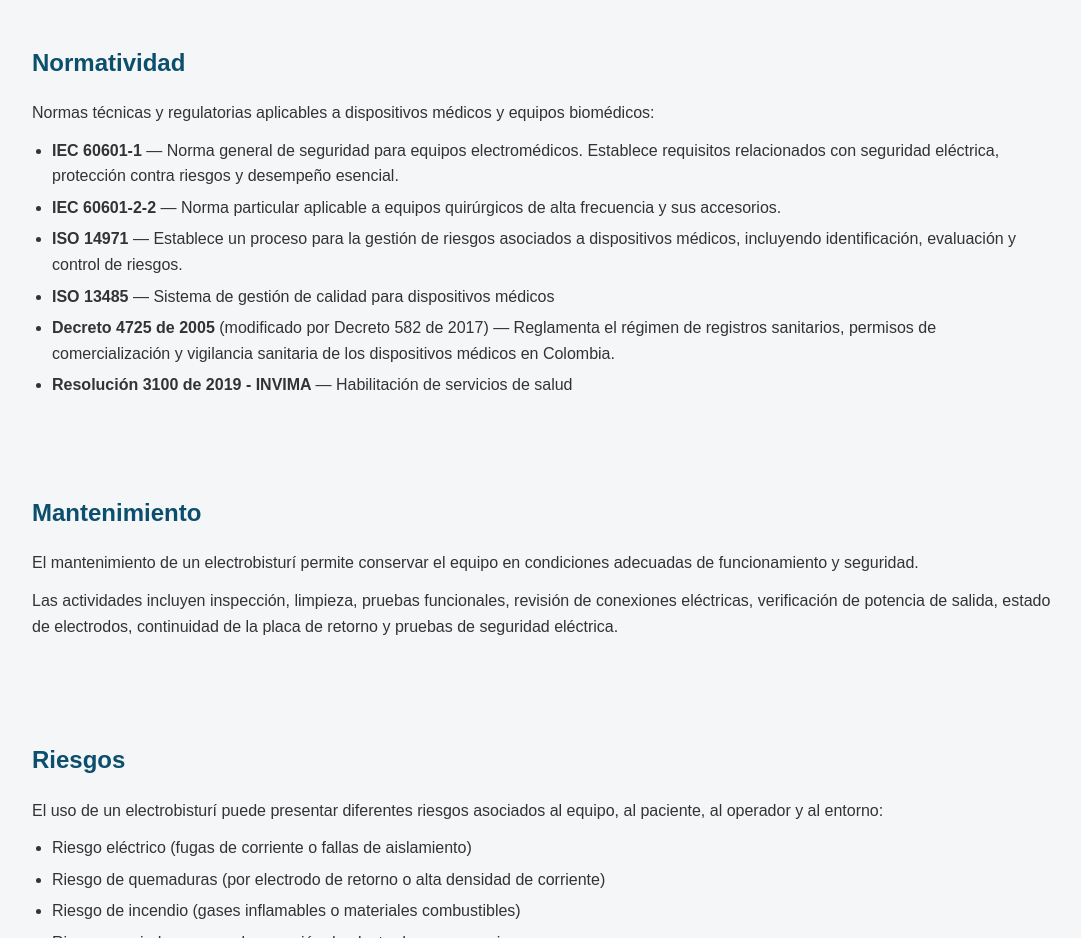
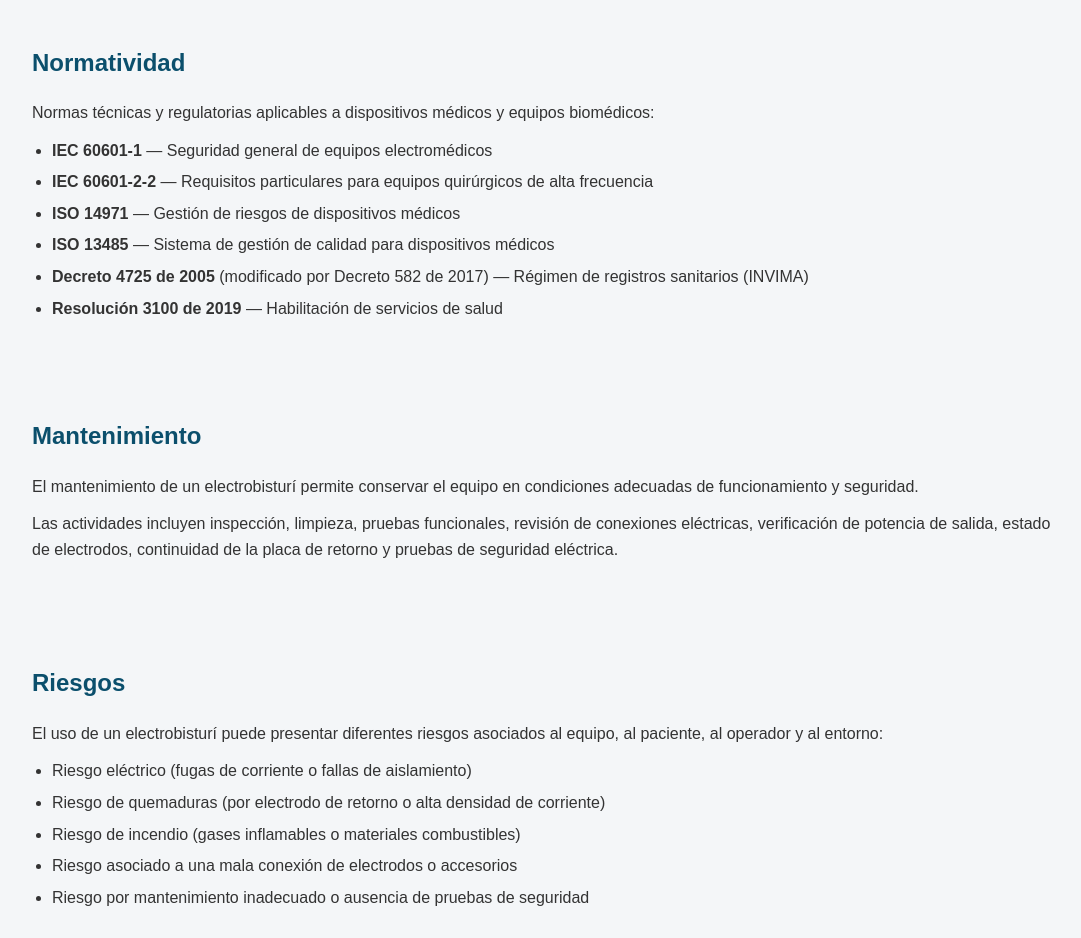
Before and after one commit to Sun-Max13/Electro_Safe, a plain HTML site: page index.html in a window 1280 px wide. Shown: the part 2020-2958 px from the top of the page, without its empty margins (96-1177 px from the left). Drawn offline with Linux system fonts and the light colour scheme.

Commit message:
index.html

```diff
--- a/index.html
+++ b/index.html
@@ -8,12 +8,14 @@
 </head>
 <body>
 
+    <!-- ENCABEZADO -->
     <header>
         <h1>ElectroSafe</h1>
         <p>Plataforma de Gestión y Consulta del Electrobisturí</p>
         <p>Valleylab Force FX · Medtronic</p>
     </header>
 
+    <!-- MENÚ -->
     <nav>
         <a href="#inicio">Inicio</a>
         <a href="#equipo">Equipo</a>
@@ -25,12 +27,14 @@
         <a href="#documentos">Documentos</a>
     </nav>
 
+    <!-- INICIO -->
     <section id="inicio">
         <h2>Bienvenido a ElectroSafe</h2>
         <p>ElectroSafe es una plataforma web desarrollada para organizar, consultar y presentar información relacionada con el electrobisturí como equipo biomédico.</p>
         <p>La plataforma permite consultar información técnica, normativa, mantenimiento, riesgos, diagramas y documentos relacionados con el equipo.</p>
     </section>
 
+    <!-- EQUIPO -->
     <section id="equipo">
         <h2>Equipo Biomédico</h2>
         <h3>Electrobisturí Valleylab Force FX</h3>
@@ -57,6 +61,7 @@
         <p>ElectroSafe permite organizar la información técnica del equipo, registrar mantenimientos, gestionar riesgos y conservar la trazabilidad de las intervenciones realizadas.</p>
     </section>
 
+    <!-- JUSTIFICACIÓN -->
     <section id="justificacion">
         <h2>Justificación técnica</h2>
         <p>El equipo biomédico seleccionado para el desarrollo del proyecto es el <strong>electrobisturí Valleylab Force FX (Medtronic)</strong>, un generador electroquirúrgico de alta frecuencia utilizado en cirugía general, ginecología, urología y otras especialidades.</p>
@@ -64,6 +69,7 @@
         <p>Una falla en el electrobisturí puede afectar la seguridad del paciente y la continuidad del procedimiento quirúrgico, por lo que es indispensable llevar un control de su hoja de vida, historial de mantenimientos, accesorios y pruebas de seguridad eléctrica.</p>
     </section>
 
+    <!-- DIAGRAMAS -->
     <section id="diagramas">
         <h2>Diagramas</h2>
         <div class="contenedor">
@@ -80,25 +86,28 @@
         </div>
     </section>
 
+    <!-- NORMATIVIDAD -->
     <section id="normatividad">
         <h2>Normatividad</h2>
         <p>Normas técnicas y regulatorias aplicables a dispositivos médicos y equipos biomédicos:</p>
         <ul>
-            <li><strong>IEC 60601-1</strong> — Norma general de seguridad para equipos electromédicos. Establece requisitos relacionados con seguridad eléctrica, protección contra riesgos y desempeño esencial.</li>
-            <li><strong>IEC 60601-2-2</strong> — Norma particular aplicable a equipos quirúrgicos de alta frecuencia y sus accesorios.</li>
-            <li><strong>ISO 14971</strong> — Establece un proceso para la gestión de riesgos asociados a dispositivos médicos, incluyendo identificación, evaluación y control de riesgos.</li>
+            <li><strong>IEC 60601-1</strong> — Seguridad general de equipos electromédicos</li>
+            <li><strong>IEC 60601-2-2</strong> — Requisitos particulares para equipos quirúrgicos de alta frecuencia</li>
+            <li><strong>ISO 14971</strong> — Gestión de riesgos de dispositivos médicos</li>
             <li><strong>ISO 13485</strong> — Sistema de gestión de calidad para dispositivos médicos</li>
-            <li><strong>Decreto 4725 de 2005</strong> (modificado por Decreto 582 de 2017) — Reglamenta el régimen de registros sanitarios, permisos de comercialización y vigilancia sanitaria de los dispositivos médicos en Colombia.</li>
-            <li><strong>Resolución 3100 de 2019 - INVIMA </strong> — Habilitación de servicios de salud</li>
+            <li><strong>Decreto 4725 de 2005</strong> (modificado por Decreto 582 de 2017) — Régimen de registros sanitarios (INVIMA)</li>
+            <li><strong>Resolución 3100 de 2019</strong> — Habilitación de servicios de salud</li>
         </ul>
     </section>
 
+    <!-- MANTENIMIENTO -->
     <section id="mantenimiento">
         <h2>Mantenimiento</h2>
         <p>El mantenimiento de un electrobisturí permite conservar el equipo en condiciones adecuadas de funcionamiento y seguridad.</p>
         <p>Las actividades incluyen inspección, limpieza, pruebas funcionales, revisión de conexiones eléctricas, verificación de potencia de salida, estado de electrodos, continuidad de la placa de retorno y pruebas de seguridad eléctrica.</p>
     </section>
 
+    <!-- RIESGOS -->
     <section id="riesgos">
         <h2>Riesgos</h2>
         <p>El uso de un electrobisturí puede presentar diferentes riesgos asociados al equipo, al paciente, al operador y al entorno:</p>
@@ -111,6 +120,7 @@
         </ul>
     </section>
 
+    <!-- DOCUMENTOS -->
     <section id="documentos">
         <h2>Documentos</h2>
         <div class="contenedor">
@@ -172,6 +182,7 @@
         </div>
     </section>
 
+    <!-- VISOR PDF -->
     <div id="visorPDF" class="visor">
         <div class="visor-caja">
             <div class="visor-header">
@@ -182,11 +193,13 @@
         </div>
     </div>
 
+    <!-- PIE DE PÁGINA -->
     <footer>
         <p>© 2026 ElectroSafe - Plataforma de Gestión y Consulta del Electrobisturí</p>
         <p>Valleylab Force FX · Proyecto de Ingeniería Biomédica</p>
     </footer>
 
+    <!-- JAVASCRIPT -->
     <script>
         function abrirPDF(ruta, titulo) {
             document.getElementById("visorPDF").style.display = "flex";
@@ -199,12 +212,14 @@
             document.getElementById("pdfFrame").src = "";
         }
 
+        // Cerrar al hacer clic fuera
         document.getElementById("visorPDF").addEventListener("click", function(e) {
             if (e.target === this) {
                 cerrarPDF();
             }
         });
 
+        // Cerrar con ESC
         document.addEventListener("keydown", function(e) {
             if (e.key === "Escape") {
                 cerrarPDF();
```
